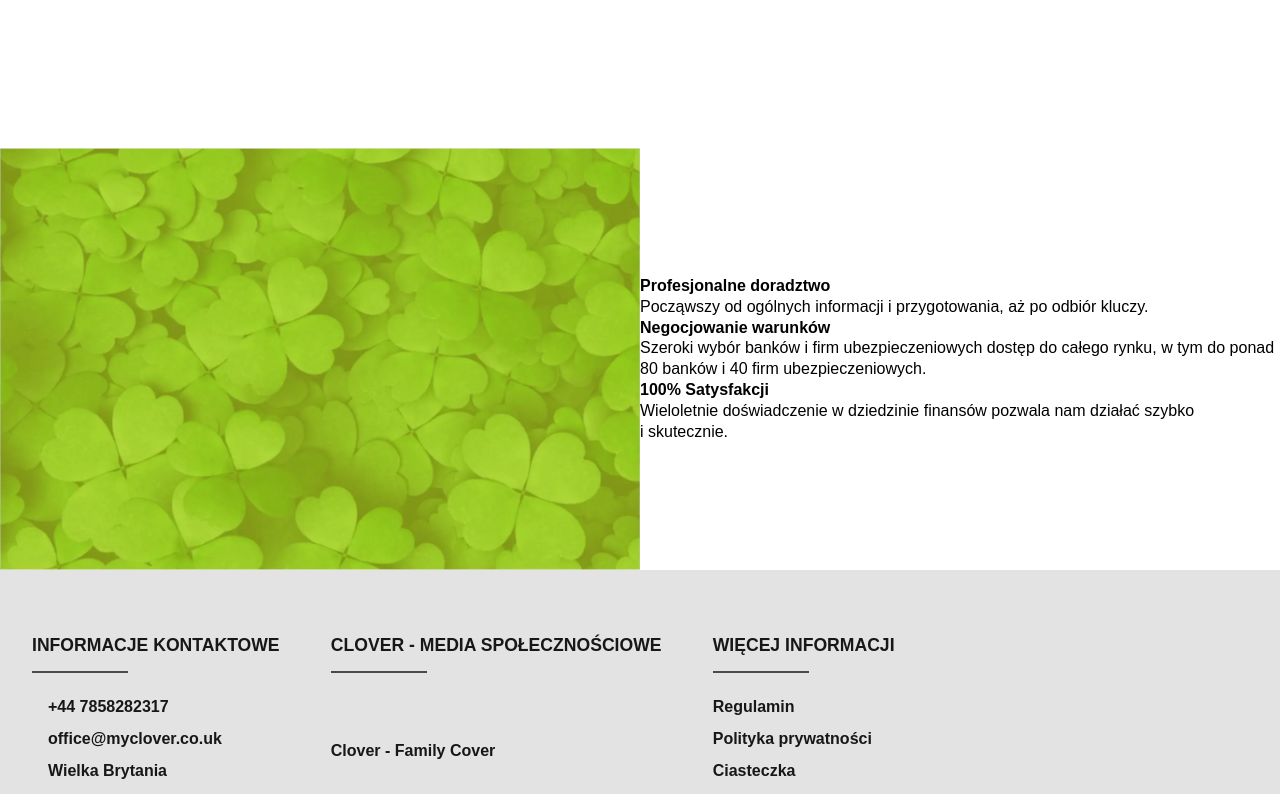
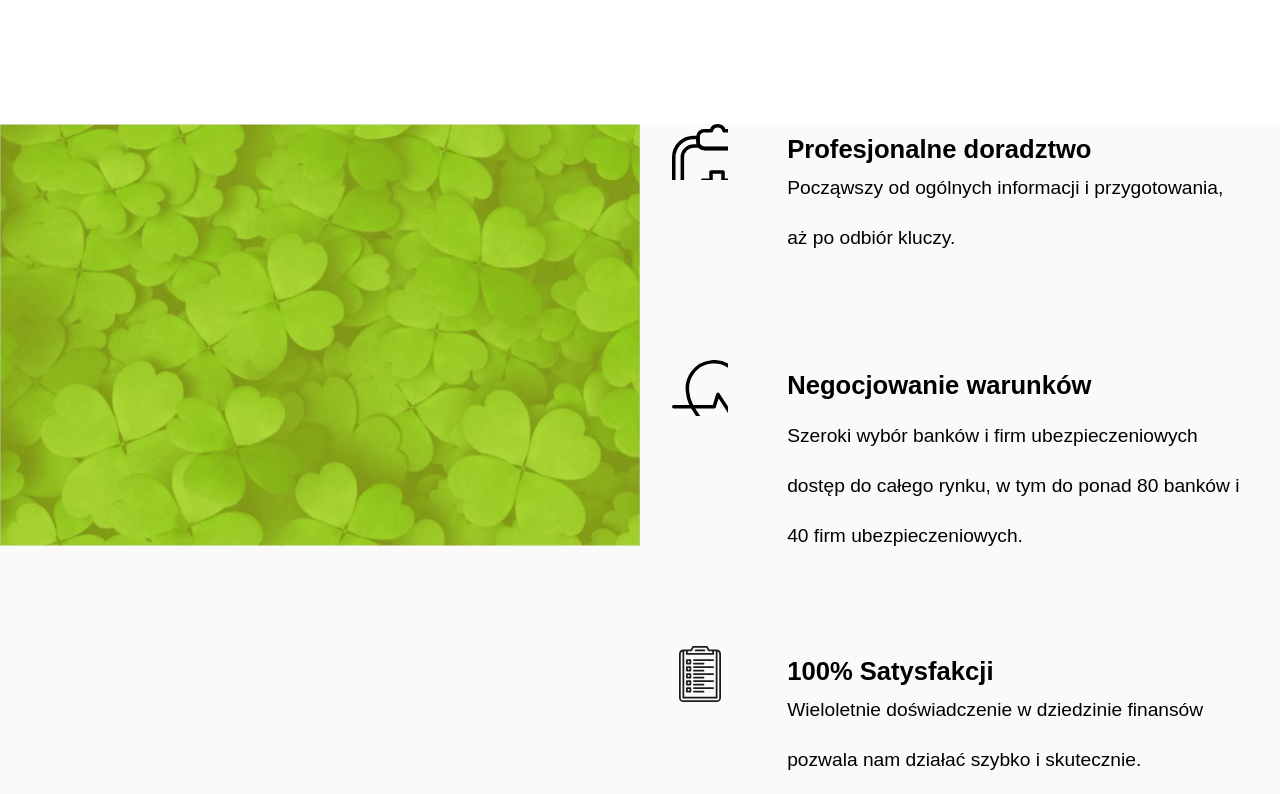
Before and after one commit to TZ-fn/MyClover, a React (Vite) app: page /offer/mortgages in a window 1280 px wide. Shown: the part 1360-2154 px from the top of the page. Built offline with nearby package versions, Linux system fonts and the light colour scheme; some icons are missing; a web font is replaced by a local one.

Commit message:
feat: add icons and more styling

```diff
--- a/src/components/MortgagesPageMain/MortgagesPageMain.module.scss
+++ b/src/components/MortgagesPageMain/MortgagesPageMain.module.scss
@@ -11,8 +11,8 @@
 
 .mainHeader {
   font-family: "AlegreyaSans", sans-serif;
-  font-size: clamp(1.5rem, 5vw, 2.7rem);
-  margin-left: 2rem;
+  font-size: clamp(1.5rem, 5vw, 3rem);
+  margin-bottom: 3rem;
 
   @media (max-width: 1150px) {
     align-self: center;
@@ -147,6 +147,7 @@
   max-height: 50rem;
   overflow: hidden;
   grid-template-columns: 1fr 1fr;
+  background-color: var(--white);
 }
 
 .benefitsList {
@@ -157,3 +158,46 @@
   height: 100%;
   list-style: none;
 }
+
+.benefitItem {
+  display: grid;
+  grid-template-columns: 20% 1fr;
+  grid-template-rows: 25% 1fr;
+  grid-template-areas:
+    "icon header"
+    "icon text";
+  place-content: center;
+  align-content: center;
+  margin-inline: 2rem;
+  line-height: 50px;
+  cursor: default;
+
+  &:hover {
+    .benefitItemHeader {
+      color: var(--accent-color-teal);
+    }
+  }
+}
+
+.benefitItem:not(:last-child) {
+  margin-bottom: 5rem;
+}
+
+.benefitIconContainer {
+  min-height: 3.5rem;
+  height: 3.5vw;
+  min-width: 3.5rem;
+  width: 3.5vw;
+}
+
+.benefitItemHeader {
+  font-family: "AlegreyaSans", sans-serif;
+  font-size: clamp(1.2rem, 2vw, 1.8rem);
+  transition: all 0.3s ease-in-out;
+  grid-area: header;
+}
+
+.benefitItemText {
+  font-size: clamp(1rem, 2vw, 1.2rem);
+  grid-area: text;
+}
--- a/src/components/MortgagesPageMain/MortgagesPageMain.tsx
+++ b/src/components/MortgagesPageMain/MortgagesPageMain.tsx
@@ -8,9 +8,9 @@ export default function MortgagesPageMain() {
 
   return (
     <main className={styles.mainContainer}>
-      <h3 className={styles.mainHeader}>{mortgagesPageTranslation.mainHeader}</h3>
       <section className={styles.innerContainer}>
         <div className={styles.textContainer}>
+          <h3 className={styles.mainHeader}>{mortgagesPageTranslation.mainHeader}</h3>
           <p>{mortgagesPageTranslation.text1}</p>
           <p>{mortgagesPageTranslation.text2}</p>
           <p>{mortgagesPageTranslation.text3}</p>
@@ -53,17 +53,50 @@ export default function MortgagesPageMain() {
       <section className={styles.benefitsSection}>
         <img className={styles.cloversImage} src="src/assets/clover.webp" alt="" />
         <ul className={styles.benefitsList}>
-          <li>
-            <h4>{mortgagesPageTranslation.benefitsList[0]?.header}</h4>
-            <p>{mortgagesPageTranslation.benefitsList[0]?.text}</p>
+          <li className={styles.benefitItem}>
+            <div className={styles.benefitIconContainer}>
+              <svg xmlns="http://www.w3.org/2000/svg" viewBox="0 0 64 64">
+                <g fill="none" stroke="#000" stroke-linecap="round" stroke-linejoin="round" stroke-width="4">
+                  <path d="M100.9 38.067V110.2a22.681 22.681 0 0 1-22.679 22.683H24.682A22.682 22.682 0 0 1 2 110.2V38.067a22.681 22.681 0 0 1 22.68-22.683h5.083v5.474a7 7 0 0 0 6.989 7.009h30.913a7 7 0 0 0 7.009-6.989v-5.494h3.546a22.68 22.68 0 0 1 22.68 22.68z" />
+                  <path d="M91.073 38.067V110.2a12.862 12.862 0 0 1-12.853 12.85H24.682a12.867 12.867 0 0 1-12.853-12.85V38.067a12.867 12.867 0 0 1 12.853-12.854h6.593a6.992 6.992 0 0 0 5.489 2.654h30.9a7.006 7.006 0 0 0 5.5-2.654h5.056a12.862 12.862 0 0 1 12.853 12.854z" />
+                  <path d="M74.674 14.749v6.109a7 7 0 0 1-6.989 7.009H36.764a7 7 0 0 1-7-7v-6.118a7 7 0 0 1 7-7h8.2a7.458 7.458 0 0 1 14.517 0h8.188a7.007 7.007 0 0 1 7.005 7zM67.812 64.35h-9.5v-9.5H44.59v9.5h-9.499v13.721h9.499v9.5h13.722v-9.5h9.5V64.35zM29.992 106.048H72.91" />
+                </g>
+              </svg>
+            </div>
+
+            <h4 className={styles.benefitItemHeader}>{mortgagesPageTranslation.benefitsList[0]?.header}</h4>
+            <p className={styles.benefitItemText}>{mortgagesPageTranslation.benefitsList[0]?.text}</p>
           </li>
-          <li>
-            <h4>{mortgagesPageTranslation.benefitsList[1]?.header}</h4>
-            <p>{mortgagesPageTranslation.benefitsList[1]?.text}</p>
+          <li className={styles.benefitItem}>
+            <div className={styles.benefitIconContainer}>
+              <svg xmlns="http://www.w3.org/2000/svg" viewBox="0 0 64 64">
+                <g fill="none" stroke="#000" stroke-linecap="round" stroke-linejoin="round" stroke-width="4">
+                  <path d="M139.419 32.456a30.468 30.468 0 0 0-60.936 0 30.468 30.468 0 1 0-60.344 5.983c.783 24.851 60.344 78.114 60.344 78.114s59.562-53.263 60.345-78.114a30.736 30.736 0 0 0 .591-5.983zM111.032 52.582h40.375" />
+                  <path d="m109.933 52.582-6.998 8.176-7.592-23.989-11.5 33.064L73.42 45.395l-6.109 16.531-14.735-22.641-4.413 14.016H2" />
+                </g>
+              </svg>
+            </div>
+
+            <h4 className={styles.benefitItemHeader}>{mortgagesPageTranslation.benefitsList[1]?.header}</h4>
+            <p className={styles.benefitItemText}>{mortgagesPageTranslation.benefitsList[1]?.text}</p>
           </li>
-          <li>
-            <h4>{mortgagesPageTranslation.benefitsList[2]?.header}</h4>
-            <p>{mortgagesPageTranslation.benefitsList[2]?.text}</p>
+          <li className={styles.benefitItem}>
+            <div className={styles.benefitIconContainer}>
+              <svg xmlns="http://www.w3.org/2000/svg" viewBox="0 0 64 64">
+                <path d="M27 6h10a1 1 0 0 0 0-2H27a1 1 0 0 0 0 2z" fill="#1b1a1e" />
+                <path
+                  d="M51 4h-8.382L40.894.553A1 1 0 0 0 40 0H24a1 1 0 0 0-.894.553L21.381 4H13a5.006 5.006 0 0 0-5 5v50a5.006 5.006 0 0 0 5 5h38a5.006 5.006 0 0 0 5-5V9a5.006 5.006 0 0 0-5-5zM22 6a1 1 0 0 0 .894-.553L24.619 2h14.764l1.724 3.447A1 1 0 0 0 42 6h4v2H18V6zm-5 4h30a1 1 0 0 0 1-1V6h2v52H14V6h2v3a1 1 0 0 0 1 1zm37 49a3.003 3.003 0 0 1-3 3H13a3.003 3.003 0 0 1-3-3V9a2.995 2.995 0 0 1 2-2.816V59a1 1 0 0 0 1 1h38a1 1 0 0 0 1-1V6.184A2.995 2.995 0 0 1 54 9z"
+                  fill="#1b1a1e"
+                />
+                <path
+                  d="M21 31h-4a1 1 0 0 0-1 1v4a1 1 0 0 0 1 1h4a1 1 0 0 0 1-1v-4a1 1 0 0 0-1-1zm-1 4h-2v-2h2zM21 39h-4a1 1 0 0 0-1 1v4a1 1 0 0 0 1 1h4a1 1 0 0 0 1-1v-4a1 1 0 0 0-1-1zm-1 4h-2v-2h2zM21 47h-4a1 1 0 0 0-1 1v4a1 1 0 0 0 1 1h4a1 1 0 0 0 1-1v-4a1 1 0 0 0-1-1zm-1 4h-2v-2h2zM21 23h-4a1 1 0 0 0-1 1v4a1 1 0 0 0 1 1h4a1 1 0 0 0 1-1v-4a1 1 0 0 0-1-1zm-1 4h-2v-2h2zM16 20a1 1 0 0 0 1 1h4a1 1 0 0 0 1-1v-4a1 1 0 0 0-1-1h-4a1 1 0 0 0-1 1zm2-3h2v2h-2zM25 17h22a1 1 0 0 0 0-2H25a1 1 0 0 0 0 2zM25 21h11a1 1 0 0 0 0-2H25a1 1 0 0 0 0 2zM25 25h22a1 1 0 0 0 0-2H25a1 1 0 0 0 0 2zM25 29h11a1 1 0 0 0 0-2H25a1 1 0 0 0 0 2zM25 33h22a1 1 0 0 0 0-2H25a1 1 0 0 0 0 2zM25 37h11a1 1 0 0 0 0-2H25a1 1 0 0 0 0 2zM25 41h22a1 1 0 0 0 0-2H25a1 1 0 0 0 0 2zM25 45h11a1 1 0 0 0 0-2H25a1 1 0 0 0 0 2zM25 49h22a1 1 0 0 0 0-2H25a1 1 0 0 0 0 2zM25 53h11a1 1 0 0 0 0-2H25a1 1 0 0 0 0 2z"
+                  fill="#1b1a1e"
+                />
+              </svg>
+            </div>
+
+            <h4 className={styles.benefitItemHeader}>{mortgagesPageTranslation.benefitsList[2]?.header}</h4>
+            <p className={styles.benefitItemText}>{mortgagesPageTranslation.benefitsList[2]?.text}</p>
           </li>
         </ul>
       </section>
```
